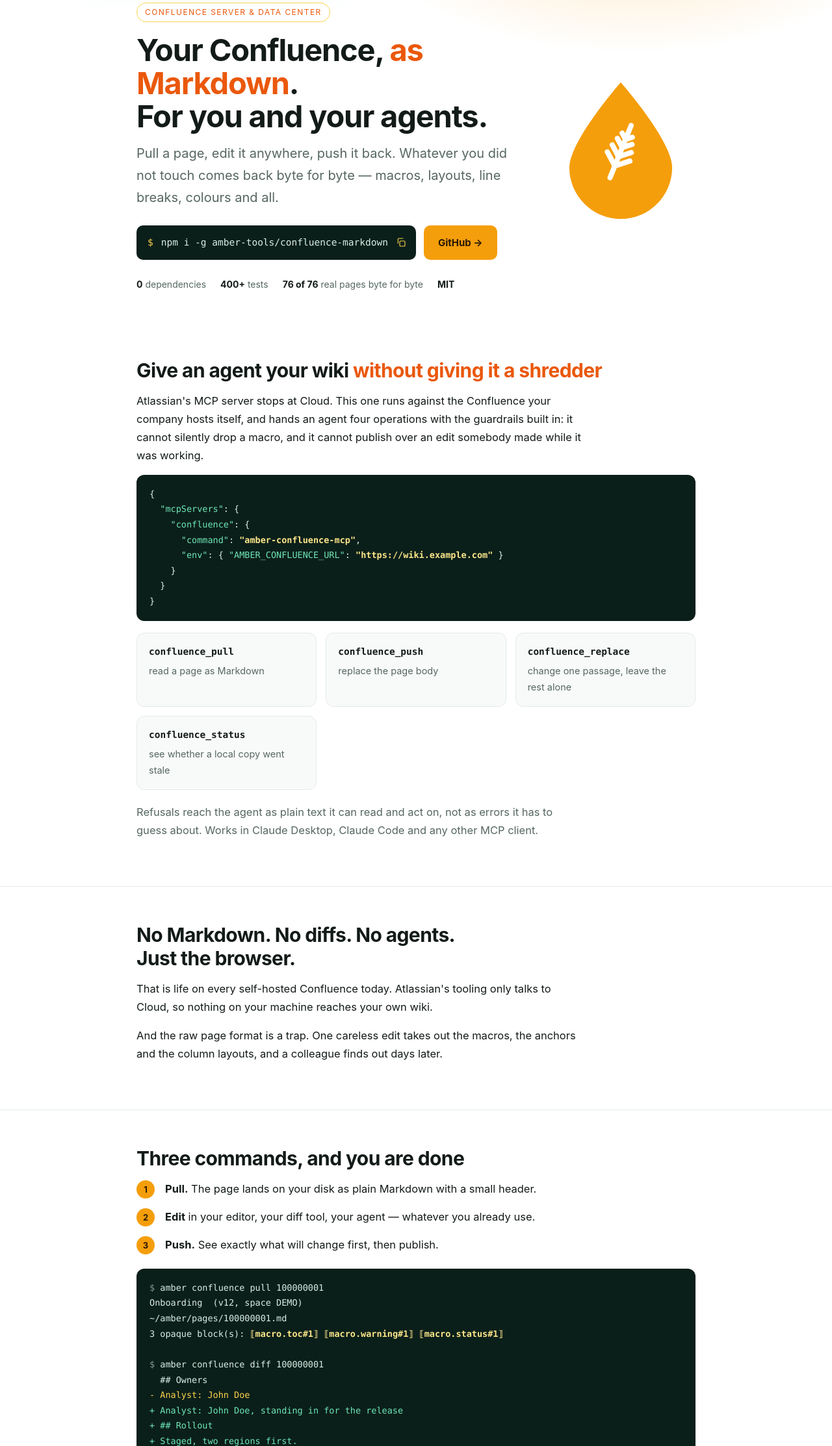
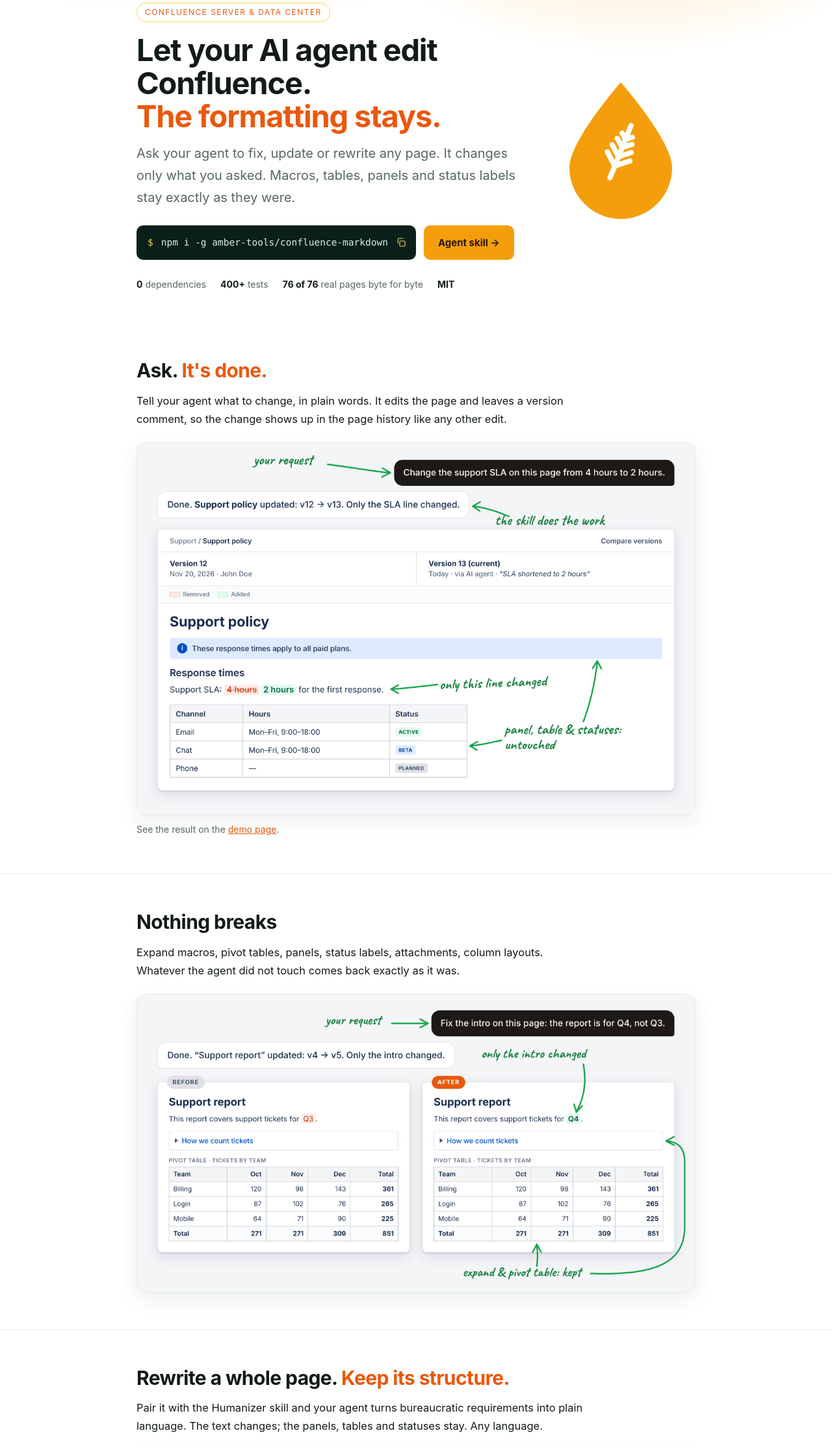
Before and after one commit to amber-tools/site, a plain HTML site: page index.html in a window 1280 px wide. Shown: the part 59-2285 px from the top of the page at 65% size. Drawn offline with Linux system fonts and the light colour scheme.

Commit message:
Home page leads with what an agent does, shown in three pictures
The hero now says it plainly: your AI agent edits Confluence and the
formatting stays. New sections show a one-line edit, macros surviving,
and a full rewrite with the Humanizer skill. The hero button points to
the agent skill.

Co-Authored-By: Claude Opus 5.5 <noreply@anthropic.com>
Claude-Session: https://claude.ai/code/session_01RXQwLj8FEam32ouhQPxcdC

```diff
--- a/index.html
+++ b/index.html
@@ -3,15 +3,15 @@
 <head>
 <meta charset="utf-8">
 <meta name="viewport" content="width=device-width, initial-scale=1, viewport-fit=cover">
-<title>amber-confluence — Confluence as Markdown, for you and your agents</title>
-<meta name="description" content="Edit self-hosted Confluence pages as Markdown, from your editor or from an AI agent over MCP. Macros, panels and layouts come back byte for byte. Zero dependencies, MIT.">
+<title>amber-confluence — let your AI agent edit Confluence, formatting intact</title>
+<meta name="description" content="Let your AI agent edit self-hosted Confluence pages. It changes only what you asked; macros, tables, panels and status labels stay exactly as they were. Free, open source, MIT.">
 <link rel="canonical" href="https://amber.pm/">
 <link rel="icon" href="mark.svg" type="image/svg+xml">
 <link rel="icon" href="icon-32.png" sizes="32x32">
 <link rel="icon" href="icon-16.png" sizes="16x16">
 <link rel="apple-touch-icon" href="icon-180.png">
 <meta property="og:title" content="amber-confluence">
-<meta property="og:description" content="Confluence as Markdown, for you and your agents. Macros come back byte for byte.">
+<meta property="og:description" content="Let your AI agent edit Confluence. The formatting stays.">
 <meta property="og:type" content="website">
 <meta property="og:url" content="https://amber.pm/">
 <meta property="og:image" content="https://amber.pm/og.png">
@@ -196,6 +196,9 @@
   pre .w { color: var(--amber-lit); }
 
   figure { margin: 0 0 20px; }
+  .shot { margin: 22px 0 0; }
+  .shot img { display: block; width: 100%; height: auto; border-radius: 14px; border: 1px solid var(--line); box-shadow: 0 10px 30px rgba(10, 40, 30, .08); }
+  .shot figcaption { margin-top: 10px; font-size: 14px; color: var(--text-dim); }
 
   .steps { display: grid; gap: 14px; margin: 0 0 22px; padding: 0; list-style: none; }
   .steps li { display: grid; grid-template-columns: 30px 1fr; gap: 14px; align-items: baseline; }
@@ -254,10 +257,10 @@
   <div class="wrap hero">
     <div>
       <span class="eyebrow">Confluence Server &amp; Data Center</span>
-      <h1>Your Confluence, <span class="hl">as Markdown</span>.<br>For you and your agents.</h1>
+      <h1>Let your AI agent edit Confluence.<br><span class="hl">The formatting stays.</span></h1>
       <p class="lede">
-        Pull a page, edit it anywhere, push it back. Whatever you did not touch comes back
-        byte for byte — macros, layouts, line breaks, colours and all.
+        Ask your agent to fix, update or rewrite any page. It changes only what you asked.
+        Macros, tables, panels and status labels stay exactly as they were.
       </p>
 
       <div class="cta">
@@ -270,7 +273,7 @@
           </svg>
           <span class="done">copied</span>
         </button>
-        <a class="button" href="https://github.com/amber-tools/confluence-markdown">GitHub →</a>
+        <a class="button" href="https://agensi.io/skills/amber-confluence-edit-self-hosted-confluence-with-ai">Agent skill →</a>
       </div>
 
       <ul class="stats">
@@ -289,6 +292,53 @@
 </header>
 
 <section class="lead-in">
+  <div class="wrap">
+    <h2>Ask. <span class="hl">It's done.</span></h2>
+    <p>
+      Tell your agent what to change, in plain words. It edits the page and leaves a version
+      comment, so the change shows up in the page history like any other edit.
+    </p>
+    <figure class="shot">
+      <img src="img/how-it-works.png" width="1200" height="790" loading="lazy"
+           alt="A request to change the support SLA, the agent's answer, and the page history comparing versions 12 and 13: one line changed, the panel and table untouched.">
+      <figcaption>See the result on the <a href="demo/">demo page</a>.</figcaption>
+    </figure>
+  </div>
+</section>
+
+<section>
+  <div class="wrap">
+    <h2>Nothing breaks</h2>
+    <p>
+      Expand macros, pivot tables, panels, status labels, attachments, column layouts.
+      Whatever the agent did not touch comes back exactly as it was.
+    </p>
+    <figure class="shot">
+      <img src="img/nothing-breaks.png" width="1200" height="640" loading="lazy"
+           alt="Before and after: only the intro changed from Q3 to Q4; the expand macro and the pivot table are kept.">
+    </figure>
+  </div>
+</section>
+
+<section>
+  <div class="wrap">
+    <h2>Rewrite a whole page. <span class="hl">Keep its structure.</span></h2>
+    <p>
+      Pair it with the Humanizer skill and your agent turns bureaucratic requirements into
+      plain language. The text changes; the panels, tables and statuses stay. Any language.
+    </p>
+    <figure class="shot">
+      <img src="img/humanizer-en.png" width="1200" height="700" loading="lazy"
+           alt="Before and after: a requirements page rewritten in plain language with the Humanizer skill; the info panel and status labels are kept.">
+    </figure>
+    <figure class="shot">
+      <img src="img/humanizer-ru.png" width="1200" height="740" loading="lazy"
+           alt="The same before and after on a Russian page.">
+    </figure>
+  </div>
+</section>
+
+<section>
   <div class="wrap">
     <h2>Give an agent your wiki <span class="hl">without giving it a shredder</span></h2>
     <p>
@@ -429,7 +479,7 @@ Pull again and reapply your edit, or repeat with force to overwrite their work.<
 
 <div class="closer">
   <div class="wrap">
-    <h2>Try it on the page you have open right now.</h2>
+    <h2>Let your agent edit the page you have open right now.</h2>
     <p class="dim" style="max-width:52ch;margin-bottom:24px">
       One package, no dependencies, installs in under a second.
     </p>
```
